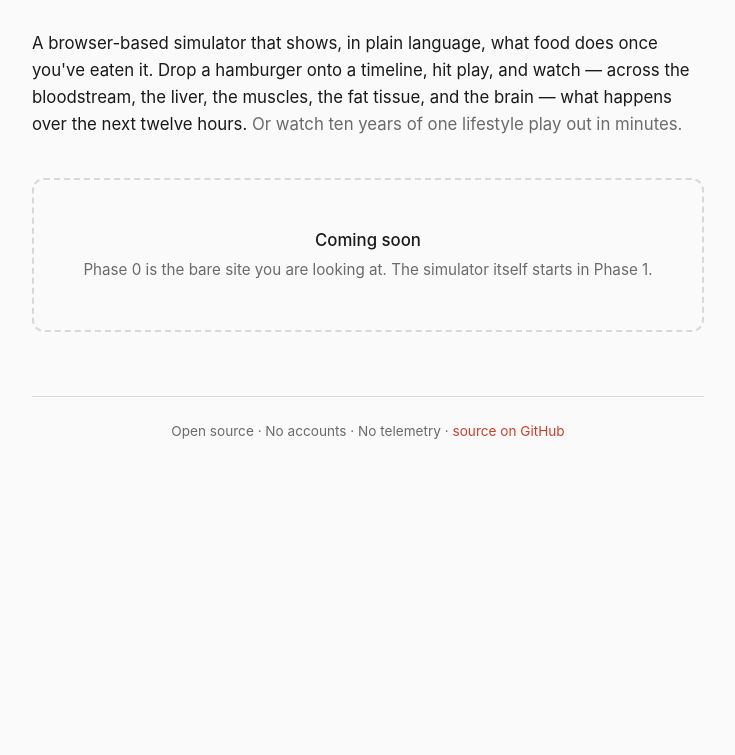
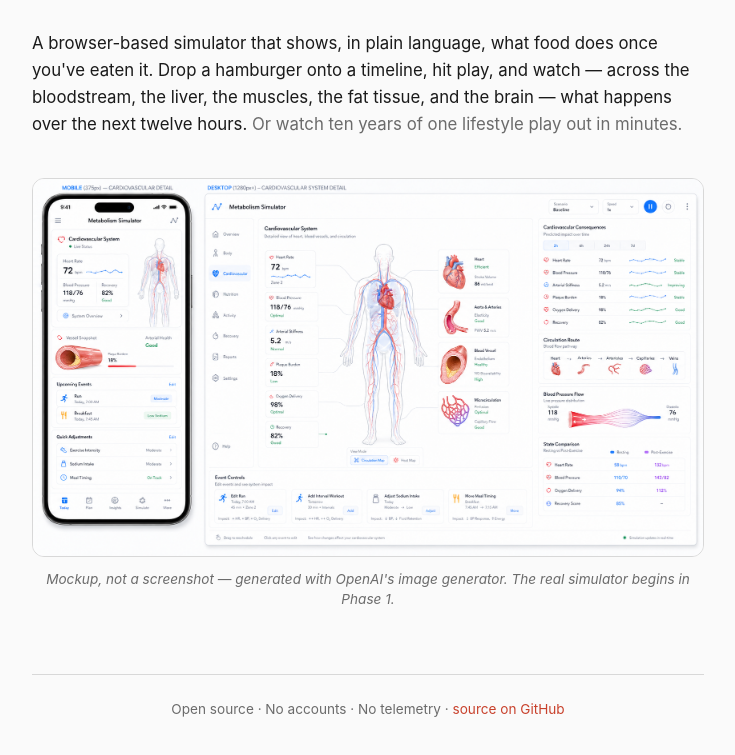
Before and after one commit to davidthingsbot/metabolic-sim, a website built with Vite: page app/index.html in a window 1280 px wide. Shown: the part 117-872 px from the top of the page, without its empty margins (272-1007 px from the left). Before the commit the page ends 800 px from the top, so only its background shows below. Built offline with nearby package versions, Linux system fonts and the light colour scheme.

Commit message:
Hero mockup on the home page (controls2.png)
Replace the 'Coming soon' placeholder with controls2.png from the
controls/ visualization-ideas series, centred on the page until the
real simulator can take that spot. The image is imported as a Vite
asset so the build hashes it for cache-busting and resolves the
GitHub Pages base path automatically.

A small italic caption sits below the figure: "Mockup, not a
screenshot — generated with OpenAI's image generator."

Verified locally: 26/26 tests pass, GITHUB_ACTIONS=true production
build succeeds and emits the hashed hero asset, dev server serves
the image at HTTP 200.

Co-Authored-By: Claude Opus 4.7 (1M context) <noreply@anthropic.com>

```diff
--- a/app/src/main.ts
+++ b/app/src/main.ts
@@ -1,4 +1,6 @@
 // Phase 0 base page. The simulator itself begins in Phase 1.
+
+import heroImageUrl from './assets/controls2-hero.png';
 
 const STORAGE_KEY = 'metabolic-sim:theme';
 
@@ -29,12 +31,10 @@ function render(): void {
       A browser-based simulator that shows, in plain language, what food does once you've eaten it. Drop a hamburger onto a timeline, hit play, and watch — across the bloodstream, the liver, the muscles, the fat tissue, and the brain — what happens over the next twelve hours. <em>Or watch ten years of one lifestyle play out in minutes.</em>
     </p>
 
-    <div class="placeholder">
-      <div class="placeholder-title">Coming soon</div>
-      <div class="placeholder-detail">
-        Phase 0 is the bare site you are looking at. The simulator itself starts in Phase 1.
-      </div>
-    </div>
+    <figure class="hero">
+      <img src="${heroImageUrl}" alt="Metabolic simulator interface mockup — figure with annotated organs, life timeline, and meal entry" />
+      <figcaption>Mockup, not a screenshot — generated with OpenAI's image generator. The real simulator begins in Phase 1.</figcaption>
+    </figure>
 
     <footer>
       Open source · No accounts · No telemetry · <a class="accent" href="https://github.com/davidthingsbot/metabolic-sim" target="_blank" rel="noopener">source on GitHub</a>
--- a/app/src/style.css
+++ b/app/src/style.css
@@ -85,23 +85,26 @@ h1 {
   font-style: normal;
 }
 
-.placeholder {
-  border: 2px dashed var(--border);
-  border-radius: 12px;
-  padding: 3rem 2rem;
-  text-align: center;
-  color: var(--muted);
+.hero {
+  margin: 0 0 2rem 0;
+  padding: 0;
 }
 
-.placeholder-title {
-  font-size: 1.05rem;
-  font-weight: 500;
-  margin-bottom: 0.4rem;
-  color: var(--fg);
+.hero img {
+  display: block;
+  width: 100%;
+  height: auto;
+  border-radius: 12px;
+  border: 1px solid var(--border);
+  background: var(--bg);
 }
 
-.placeholder-detail {
-  font-size: 0.95rem;
+.hero figcaption {
+  margin-top: 0.75rem;
+  font-size: 0.85rem;
+  color: var(--muted);
+  text-align: center;
+  font-style: italic;
 }
 
 footer {
```
Also changed, not shown: app/src/assets/controls2-hero.png (added).
